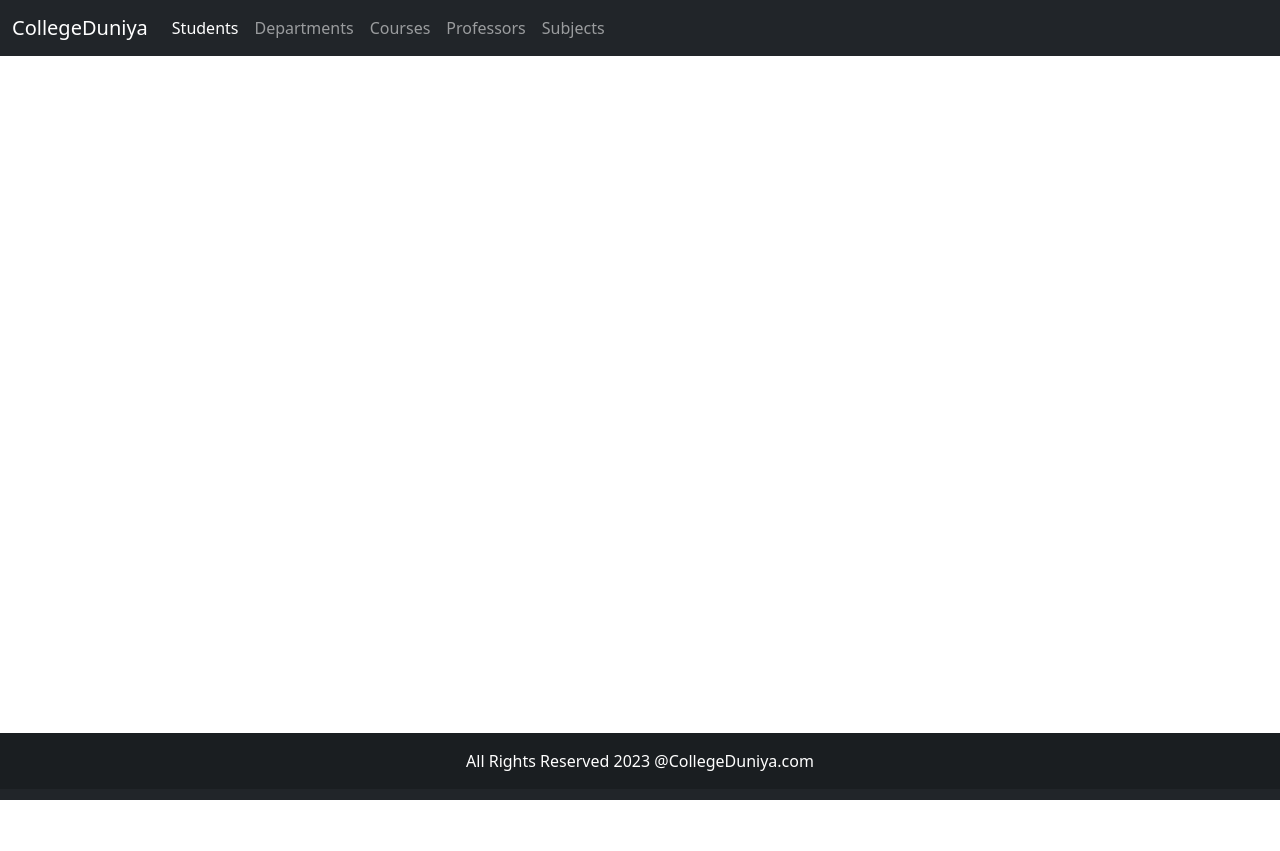
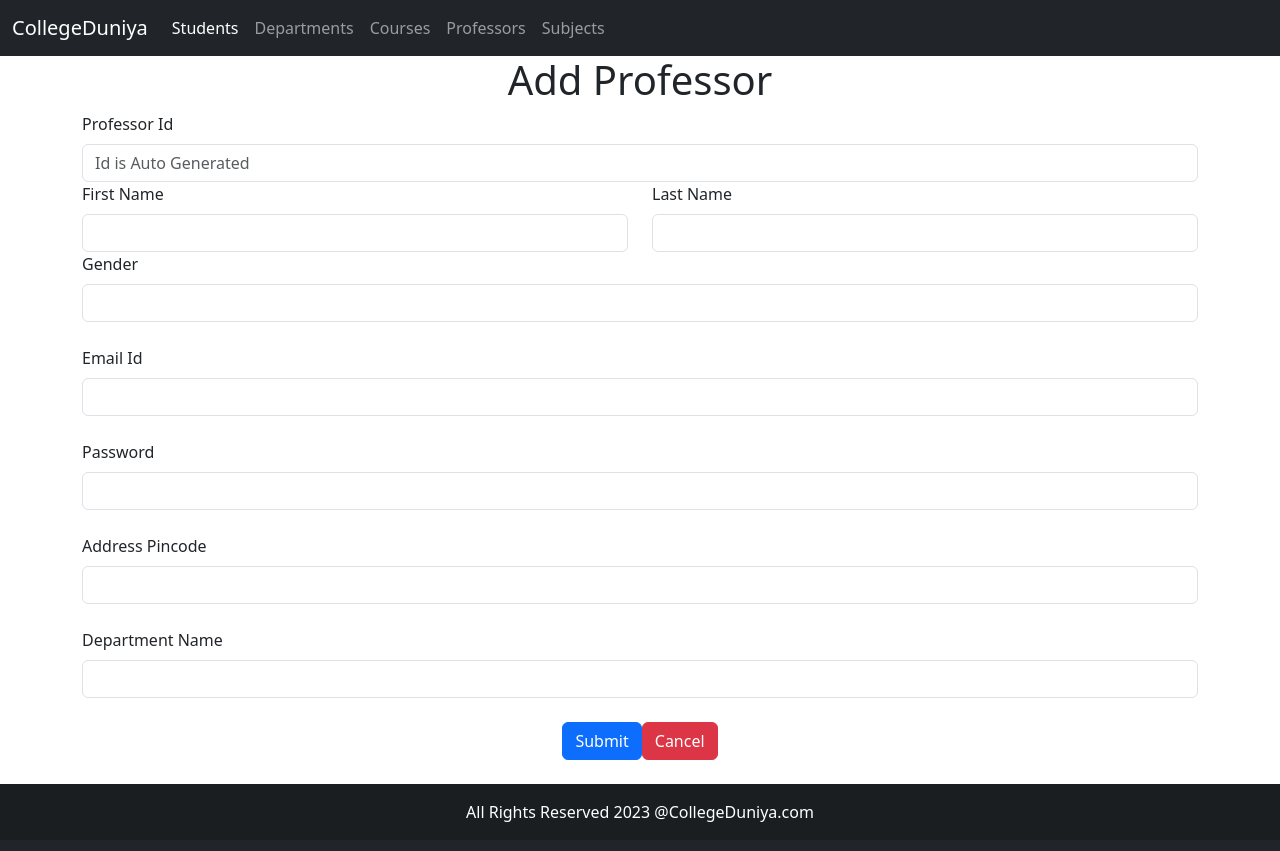
Before and after one commit to wattamwarshri/CollegeDuniya, a React (Create React App) app in the folder CollegeDuniya/Frontend/college-duniya/: page /add-professor in a window 1280 px wide. Before the commit the page ends 800 px from the top, so only its background shows below. Built offline with nearby package versions, Linux system fonts and the light colour scheme.

Commit message:
React : addNewProfessor API Connected to FrontEnd

```diff
--- a/CollegeDuniya/Frontend/college-duniya/src/App.js
+++ b/CollegeDuniya/Frontend/college-duniya/src/App.js
@@ -6,6 +6,7 @@ import { BrowserRouter as Router, Route, Routes } from 'react-router-dom';
 import ListDepartmentComponent from './component/department/ListDepartmentComponent';
 import AddOrUpdateDepartmentComponent from './component/department/AddOrUpdateDepartmentComponent';
 import ListProfessorComponent from './component/professor/ListProfessorComponent';
+import AddOrUpdateProfessor from './component/professor/AddOrUpdateProfessor';
 
 
 function App() {
@@ -26,6 +27,7 @@ function App() {
 
           {/* Professor Routing */}
           <Route path="/professors" element={<ListProfessorComponent />} />
+          <Route path="/add-professor" element={<AddOrUpdateProfessor />} />
 
 
           </Routes>
--- a/CollegeDuniya/Frontend/college-duniya/src/component/FooterComponent.jsx
+++ b/CollegeDuniya/Frontend/college-duniya/src/component/FooterComponent.jsx
@@ -6,7 +6,7 @@ const FooterComponent = () => {
       <footer
         className="bg-dark text-center text-white"
         style={{
-          position: "fixed",
+          position: "static",
           bottom: 0,
           width: 100 + "%",
           height: 67 + "px",
--- /dev/null
+++ b/CollegeDuniya/Frontend/college-duniya/src/component/professor/AddOrUpdateProfessor.jsx
@@ -0,0 +1,150 @@
+import React, { useState } from 'react'
+import { Link, useNavigate, useParams } from 'react-router-dom';
+import ProfessorService from "../../services/ProfessorService"
+
+const AddOrUpdateProfessor = () => {
+
+    const [professor_id, setProfessor_id] = useState("");
+    const [firstName, setFirstName] = useState("");
+    const [lastName, setLastName] = useState("")
+    const [gender, setGender] = useState("")
+    const [email, setEmail] = useState("")
+    const [password, setPassword] = useState("")
+    const [addressPincode, setAddressPincode] = useState("")
+    const [departmentName, setDepartmentName] = useState("")
+    const navigate = useNavigate()
+    const { id } = useParams()
+
+    const title = () => {
+        if (id) {
+            return <h1 className="text-center">Update Professor</h1>
+        }
+        else {
+            return <h1 className="text-center">Add Professor</h1>
+        }
+    }
+
+    const saveOrUpdateProfessor = (e) =>
+    {
+      e.preventDefault();
+      const professor = {professor_id,firstName,lastName,gender,email,password,addressPincode,departmentName}
+      console.log(professor);
+
+    if(id)
+    {
+        ProfessorService.updateProfessor(id,professor).then((response)=> {
+        navigate("/professors")
+      }).catch(error => {console.log(error);})
+    }
+
+    else{
+        ProfessorService.addProfessor(professor).then((response)=>{console.log(response.data)
+        navigate("/professors")}).catch(error => {console.log(error);})
+    }
+
+      }
+
+
+    return (
+        <div>
+            {
+                title()
+            }
+            <form>
+            <div className="col">
+                        <div className="form-outline">
+                            <label className="form-label" for="id">
+                                Professor Id
+                            </label>
+                            <input type="text" id="id" className="form-control" placeholder="Id is Auto Generated " value={professor_id}
+                                onChange={(e) => setProfessor_id(e.target.value)} readOnly />
+                        </div>
+
+                    </div>
+                {/* <!-- 2 column grid layout with text inputs for the first and last names --> */}
+                <div className="row mb-30">
+
+                    <div className="col">
+                        <div className="form-outline">
+                            <label className="form-label" for="firstName">
+                                First Name
+                            </label>
+                            <input type="text" id="firstName" className="form-control" value={firstName}
+                                onChange={(e) => setFirstName(e.target.value)} />
+                        </div>
+                    </div>
+                    <div className="col">
+                        <div className="form-outline">
+                            <label className="form-label" for="lastName">
+                                Last Name
+                            </label>
+                            <input type="text" id="lastName" className="form-control" value={lastName}
+                                onChange={(e) => setLastName(e.target.value)} />
+                        </div>
+                    </div>
+                </div>
+
+                {/* <!-- Gender input --> */}
+                <div className="form-outline mb-4">
+                    <label className="form-label" for="gender">
+                    Gender
+                    </label>
+                    <input type="text" id="gender" className="form-control" value={gender}
+                        onChange={(e) => setGender(e.target.value)} />
+                </div>
+
+
+
+                {/* <!-- Email input --> */}
+                <div className="form-outline mb-4">
+                    <label className="form-label" for="email">
+                    Email Id
+                    </label>
+                    <input type="text" id="email" className="form-control" value={email}
+                        onChange={(e) => setEmail(e.target.value)} />
+                </div>
+
+                {/* <!-- Password input --> */}
+                <div className="form-outline mb-4">
+                    <label className="form-label" for="password">
+                    Password
+                    </label>
+                    <input type="text" id="password" className="form-control" value={password}
+                        onChange={(e) => setPassword(e.target.value)} />
+                </div>
+
+                 {/* <!-- AddressPincode input --> */}
+                 <div className="form-outline mb-4">
+                    <label className="form-label" for="addressPincode">
+                    Address Pincode
+                    </label>
+                    <input type="text" id="addressPincode" className="form-control" value={addressPincode}
+                        onChange={(e) => setAddressPincode(e.target.value)} />
+                </div>
+
+                {/* <!-- DepartmentName input --> */}
+                <div className="form-outline mb-4">
+                    <label className="form-label" for="departmentName">
+                    Department Name
+                    </label>
+                    <input type="text" id="departmentName" className="form-control" value={departmentName}
+                        onChange={(e) => setDepartmentName(e.target.value)} />
+                </div>
+
+
+
+
+                {/* <!-- Submit button --> */}
+                <center>
+                    <button type="submit" className="btn btn-primary btn-block mb-4" onClick={(e) => saveOrUpdateProfessor(e)}>
+                        Submit
+                    </button>
+
+                    <Link to="/departments" className="btn btn-danger btn-block mb-4">Cancel</Link>
+                </center>
+            </form>
+        </div>
+    )
+}
+
+export default AddOrUpdateProfessor
--- a/CollegeDuniya/Frontend/college-duniya/src/component/professor/ListProfessorComponent.jsx
+++ b/CollegeDuniya/Frontend/college-duniya/src/component/professor/ListProfessorComponent.jsx
@@ -56,7 +56,6 @@ const ListProfessorComponent = () => {
                 <td>{professor.password}</td>
                 <td>{professor.addressPincode}</td>
                 <td>{professor.departmentName}</td>
-
                 <center>
                   <td>
                      <Link className="btn btn-info btn-block mb-4" to={`/edit-professor/${professor.professor_id}`}>Edit</Link>
--- a/CollegeDuniya/Frontend/college-duniya/src/services/ProfessorService.js
+++ b/CollegeDuniya/Frontend/college-duniya/src/services/ProfessorService.js
@@ -9,6 +9,11 @@ class ProfessorService
         return axios.get(PROFESSOR_API_BASE_URL + "/ListOfProfessors");
     }
 
+    addProfessor(professor)
+    {
+        return axios.post(PROFESSOR_API_BASE_URL,professor);
+    }
+
 }
 
 export default new ProfessorService();
```
